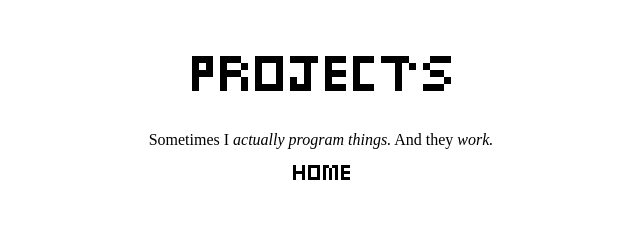
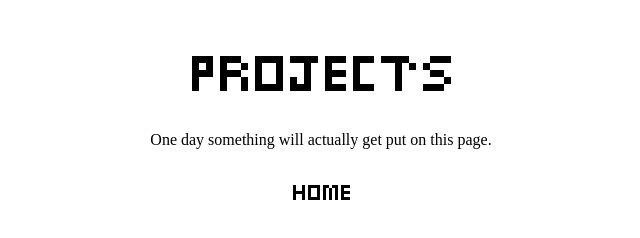
Before and after one commit to lampridiforme/lampridiforme.github.io, a plain HTML site: page projects.html in a window 1280 px wide. Shown: the whole page, without its empty margins (319-959 px from the left). Drawn offline with Linux system fonts and the light colour scheme.

Commit message:
Padding
Minor padding changes for the home button.

```diff
--- a/projects.html
+++ b/projects.html
@@ -12,12 +12,10 @@
 			</p>
 
 			<p id = "text" align = "center">
-				Sometimes I <i>actually program things.</i>
-
-				And they <i>work.</i>
+				One day something will actually get put on this page.
 			</p>
 
-			<p id = "text" align = "center">
+			<p id = "home" align = "center">
 				<a href="index.html">
 					<img src="home.png" alt="home">
 				</a>
--- a/wip.css
+++ b/wip.css
@@ -8,3 +8,7 @@ a {
     text-align: center;
     text-decoration: bold;
 }
+
+#home {
+	padding-top: 20px;
+}
```
Also changed, not shown: contact.html (+1 -1 lines), gallery.html (+1 -1 lines).
